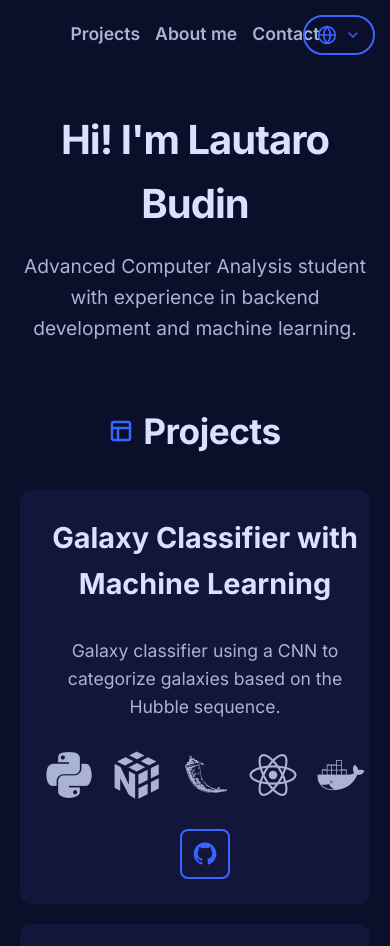
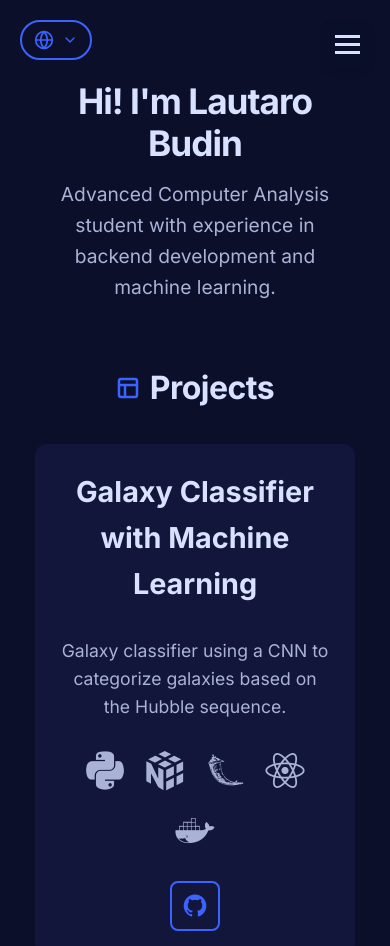
Before and after one commit to LautaroBudin/LautaroBudin.github.io, a plain HTML site: page index.html in a window 390 px wide. Shown: the top 946 px of the page. Drawn offline with nearby package versions, Linux system fonts and the light colour scheme.

Commit message:
Implement responsive navigation with a hamburger menu for mobile devices.

```diff
--- a/index.html
+++ b/index.html
@@ -39,7 +39,12 @@
 
     <header>
         <nav>
-            <ul>
+            <button class="hamburger" aria-label="Toggle navigation">
+                <span class="bar"></span>
+                <span class="bar"></span>
+                <span class="bar"></span>
+            </button>
+            <ul class="nav-links">
                 <li><a href="#projects" data-i18n="projects.title">Projects</a></li>
                 <li><a href="#about" data-i18n="about.title">About me</a></li>
                 <li><a href="#contact" data-i18n="contact.title">Contact</a></li>
--- a/script.js
+++ b/script.js
@@ -138,4 +138,19 @@ document.addEventListener('DOMContentLoaded', () => {
         const defaultLang = SUPPORTED_LANGS.includes(browserLang) ? browserLang : 'en';
         updateContent(defaultLang);
     }
+    // Mobile Menu Logic
+    const hamburger = document.querySelector(".hamburger");
+    const navLinks = document.querySelector(".nav-links");
+
+    if (hamburger && navLinks) {
+        hamburger.addEventListener("click", () => {
+            hamburger.classList.toggle("active");
+            navLinks.classList.toggle("active");
+        });
+
+        document.querySelectorAll(".nav-links li a").forEach(n => n.addEventListener("click", () => {
+            hamburger.classList.remove("active");
+            navLinks.classList.remove("active");
+        }));
+    }
 });
--- a/styles.css
+++ b/styles.css
@@ -20,18 +20,43 @@ body {
     background-color: var(--bg-main);
     color: var(--text-main);
     padding: 20px;
+    overflow-x: hidden;
 }
 
 header {
     margin-bottom: 20px;
 }
 
-nav ul {
+nav {
+    display: flex;
+    justify-content: center;
+    align-items: center;
+}
+
+.nav-links {
     list-style: none;
     padding: 0;
     display: flex;
     justify-content: center;
     gap: 30px;
+}
+
+.hamburger {
+    display: none;
+    cursor: pointer;
+    background: transparent;
+    border: none;
+    padding: 10px;
+    z-index: 1001;
+}
+
+.bar {
+    display: block;
+    width: 25px;
+    height: 3px;
+    margin: 5px auto;
+    background-color: var(--text-main);
+    transition: all 0.3s ease-in-out;
 }
 
 nav a {
@@ -360,10 +385,12 @@ footer {
     background-image: url('assets/bull.png');
 }
 
-@media (max-width: 600px) {
+@media (max-width: 768px) {
     .language-container {
-        top: 15px;
-        right: 15px;
+        top: 20px;
+        right: auto;
+        left: 20px;
+        z-index: 1002;
     }
 
     #presentation {
@@ -373,10 +400,11 @@ footer {
 
     section {
         margin-bottom: 80px;
+        padding: 0 15px;
     }
 
     h2 {
-        font-size: 2.2rem;
+        font-size: 2rem;
         margin-top: 20px;
         margin-bottom: 30px;
         gap: 10px;
@@ -387,15 +415,80 @@ footer {
         height: 24px;
     }
 
-    nav ul {
-        gap: 15px;
+    .gradient-text {
+        font-size: 2.2rem;
+        line-height: 1.2;
     }
 
-    nav a {
-        font-size: 1.1rem;
+    nav {
+        justify-content: flex-end;
+        padding: 0 10px;
     }
 
-    .gradient-text {
+    .hamburger {
+        display: block;
+        position: fixed;
+        top: 20px;
+        right: 20px;
+        z-index: 2000;
+        background-color: rgba(11, 15, 42, 0.8);
+        backdrop-filter: blur(5px);
+        border-radius: 8px;
+        box-shadow: 0 4px 6px rgba(0, 0, 0, 0.1);
+    }
+
+    .hamburger.active .bar:nth-child(2) {
+        opacity: 0;
+    }
+
+    .hamburger.active .bar:nth-child(1) {
+        transform: translateY(8px) rotate(45deg);
+    }
+
+    .hamburger.active .bar:nth-child(3) {
+        transform: translateY(-8px) rotate(-45deg);
+    }
+
+    .nav-links {
+        position: fixed;
+        left: -100%;
+        top: 0;
+        gap: 0;
+        flex-direction: column;
+        background-color: rgba(11, 15, 42, 0.95);
+        backdrop-filter: blur(10px);
+        width: 100%;
+        height: 100vh;
+        text-align: center;
+        transition: 0.3s;
+        padding-top: 80px;
+        z-index: 1000;
+        justify-content: flex-start;
+    }
+
+    .nav-links.active {
+        left: 0;
+    }
+
+    .nav-links li {
+        margin: 20px 0;
+        width: 100%;
+    }
+
+    .nav-links a {
+        font-size: 1.5rem;
+        display: block;
+        padding: 10px 0;
+        width: 100%;
+    }
+
+    .project {
+        flex: 1 1 100%;
+        max-width: 400px;
+    }
+
+    .tech-icons {
         font-size: 2.5rem;
+        flex-wrap: wrap;
     }
 }
```
